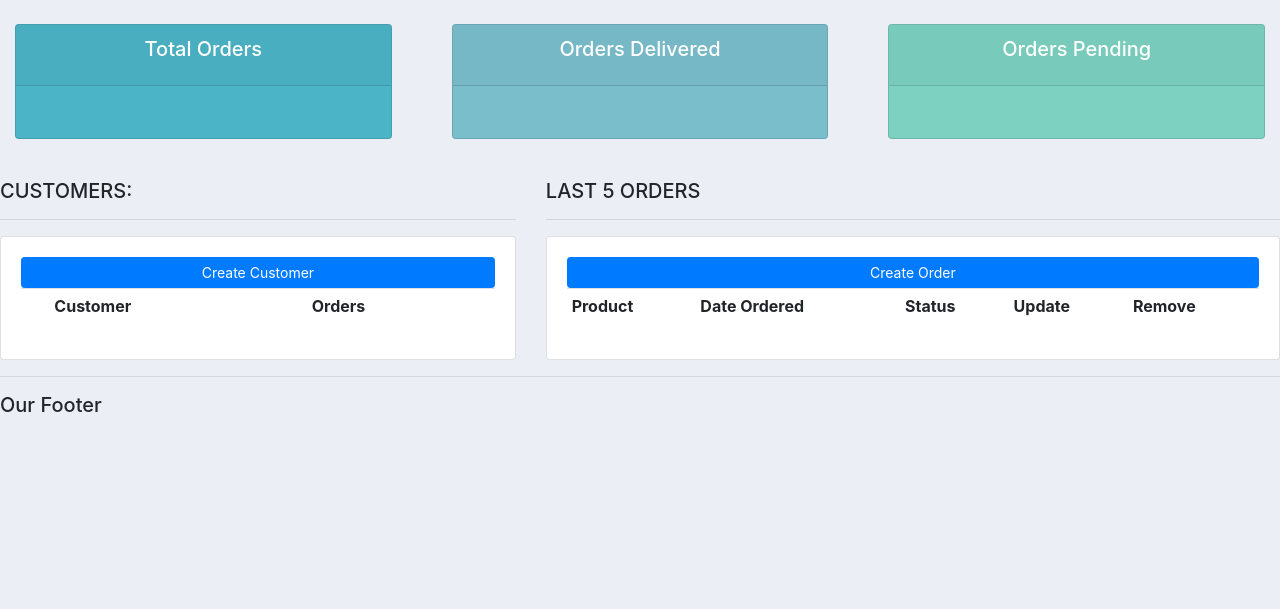
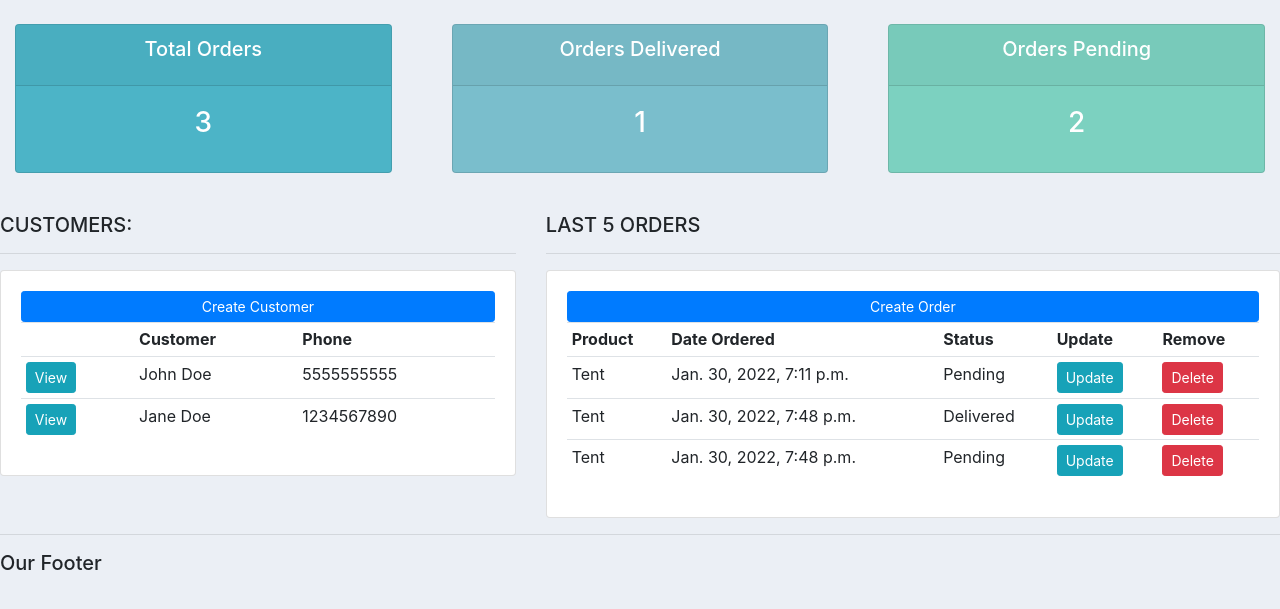
Before and after one commit to rreyes4227/django_web_app, a Django app: page / in a window 1280 px wide. Shown: the part 99-708 px from the top of the page. Run offline with Django 3.2, Linux system fonts and the light colour scheme; data comes from the database, SQL or seed files in the repository; both versions use the stored data as it was after the commit; lists and menus that the app fills with data are empty; some libraries are stand-ins or nearby versions.

Commit message:
dynamic urls and button styling

```diff
--- a/accounts/templates/accounts/dboard.html
+++ b/accounts/templates/accounts/dboard.html
@@ -16,8 +16,17 @@
                 <tr>
                     <th></th>
                     <th>Customer</th>
-                    <th>Orders</th>
+                    <th>Phone</th>
                 </tr>
+
+                {% for customer in customers %}
+                <tr>
+                    <td><a class="btn btn-sm btn-info" href="{% url 'customer' customer.id %}">View</a></td>
+                    <td>{{customer.name}}</td>
+                    <td>{{customer.phone}}</td>
+                </tr>
+
+                {% endfor %}
 
             </table>
         </div>
@@ -37,6 +46,18 @@
                     <th>Remove</th>
                 </tr>
 
+                {% for order in orders %}
+                <tr>
+                    <td>{{order.product}}</td>
+                    <td>{{order.date_created}}</td>
+                    <td>{{order.status}}</td>
+                    <td><a class="btn btn-sm btn-info" href="">Update</a></td>
+                    <td><a class="btn btn-sm btn-danger" href="">Delete</a></td>
+                </tr>
+
+                {% endfor %}
+
+
             </table>
         </div>
     </div>
--- a/accounts/templates/accounts/navbar.html
+++ b/accounts/templates/accounts/navbar.html
@@ -1,7 +1,7 @@
 {% load static %}
 
 <nav class="navbar navbar-expand-lg navbar-light bg-light">
-    <img src="{% static '/images/logo.png' %}">
+    <a href="{% url 'home' %}"><img src="{% static '/images/logo.png' %}"></a>
     <button class="navbar-toggler" type="button" data-toggle="collapse" data-target="#navbarNav"
         aria-controls="navbarNav" aria-expanded="false" aria-label="Toggle navigation">
         <span class="navbar-toggler-icon"></span>
@@ -9,10 +9,10 @@
     <div class="collapse navbar-collapse" id="navbarNav">
         <ul class="navbar-nav">
             <li class="nav-item active">
-                <a class="nav-link" href="#"> Dashboard </a>
+                <a class="nav-link" href="{% url 'home' %}"> Dashboard </a>
             </li>
             <li class="nav-item">
-                <a class="nav-link" href="#"> Products</a>
+                <a class="nav-link" href="{% url 'products' %}"> Products</a>
             </li>
         </ul>
     </div>
--- a/accounts/templates/accounts/status.html
+++ b/accounts/templates/accounts/status.html
@@ -8,7 +8,7 @@
                     <h5 class="card-title">Total Orders</h5>
                 </div>
                 <div class="card-body">
-                    <h3 class="card-title"></h3>
+                    <h3 class="card-title">{{total_orders}}</h3>
                 </div>
             </div>
         </div>
@@ -21,7 +21,7 @@
                     <h5 class="card-title">Orders Delivered</h5>
                 </div>
                 <div class="card-body">
-                    <h3 class="card-title"></h3>
+                    <h3 class="card-title">{{delivered}}</h3>
                 </div>
             </div>
         </div>
@@ -34,7 +34,7 @@
                     <h5 class="card-title">Orders Pending</h5>
                 </div>
                 <div class="card-body">
-                    <h3 class="card-title"></h3>
+                    <h3 class="card-title">{{pending}}</h3>
                 </div>
             </div>
         </div>
--- a/accounts/urls.py
+++ b/accounts/urls.py
@@ -2,7 +2,7 @@ from django.urls import path
 from accounts import views
 
 urlpatterns = [
-    path('', views.home),
-    path('products/', views.products),
-    path('customer/', views.customer),
+    path('', views.home, name="home"),
+    path('products/', views.products, name='products'),
+    path('customer/<str:pk>/', views.customer, name='customer'),
 ]
--- a/accounts/views.py
+++ b/accounts/views.py
@@ -4,7 +4,18 @@ from .models import *
 
 
 def home(request):
-    return render(request, 'accounts/dboard.html')
+    orders = Order.objects.all()
+    customers = Customer.objects.all()
+    total_customers = customers.count()
+    total_orders = orders.count()
+    delivered = orders.filter(status='Delivered').count()
+    pending = orders.filter(status='Pending').count()
+
+    context = {'orders': orders, 'customers': customers,
+               'total_customers': total_customers, 'total_orders': total_orders,
+               'delivered': delivered, 'pending': pending}
+
+    return render(request, 'accounts/dboard.html', context)
 
 
 def products(request):
@@ -12,5 +23,11 @@ def products(request):
     return render(request, 'accounts/products.html', {'products': products})
 
 
-def customer(request):
-    return render(request, 'accounts/customer.html')
+def customer(request, pk):
+    customer = Customer.objects.get(id=pk)
+    orders = customer.order_set.all()
+    order_count = orders.count()
+
+    context = {'customer': customer, 'orders': orders,
+               'order_count': order_count}
+    return render(request, 'accounts/customer.html', context)
```
Also changed, not shown: accounts/templates/accounts/customer.html (+14 -3 lines), db.sqlite3.
